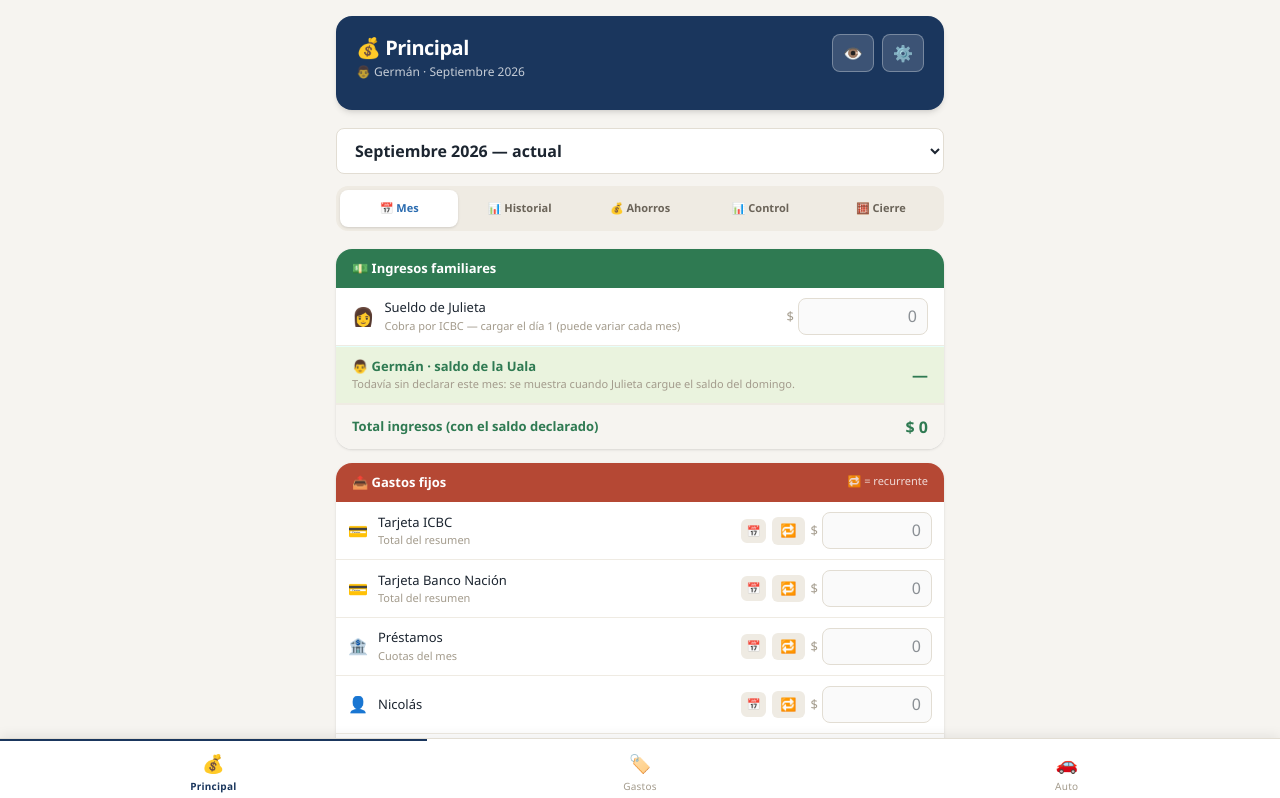
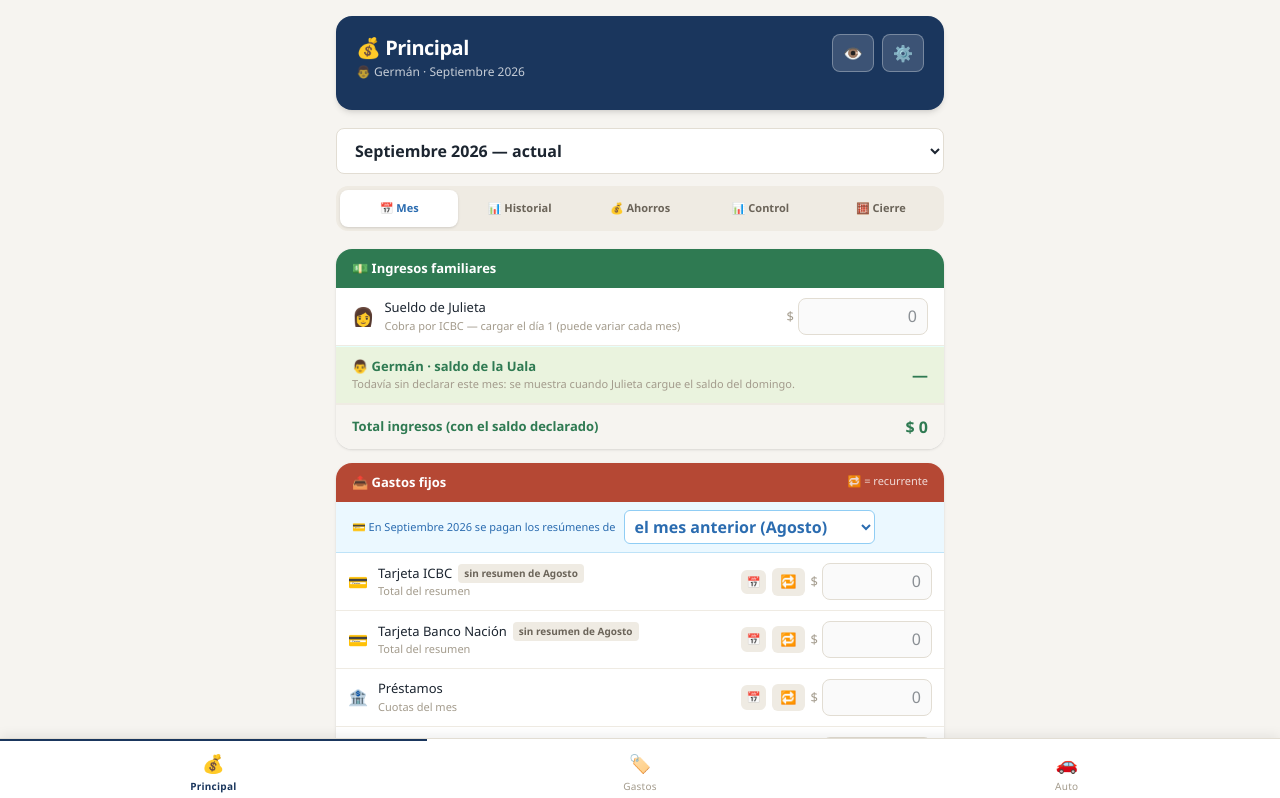
Before and after one commit to arg-sinid/GastosFamiliares, a React (Vite) app: page / in a window 1280 px wide. Shown: the top 798 px of the page. Built offline with nearby package versions, Linux system fonts and the light colour scheme.

Commit message:
v5.7: resumen de tarjeta se ve en el Principal en que se paga

```diff
--- a/src/App.jsx
+++ b/src/App.jsx
@@ -1,7 +1,7 @@
 import { useState, useEffect, useCallback, useRef } from 'react';
 import { storage } from './storage.js';
 import {
-  calcularTotalesTarjetas, calcularFilasControl, dedupePorId, EMPTY_DATA, setOcultarMontos, hoy,
+  calcularTotalesTarjetas, desfaseTarjetas, calcularFilasControl, dedupePorId, EMPTY_DATA, setOcultarMontos, hoy,
 } from './utils.js';
 import { SyncEngine } from './sync.js';
 import { SkeletonHero, SkeletonRow } from './components/ui.jsx';
@@ -113,7 +113,7 @@ export default function App() {
       // Las filas de la hoja "Control 2026" se calculan ACÁ con las mismas funciones
       // que usa la pantalla; el servidor no recalcula nada.
       buildExtra: (data) => {
-        const totalesTarjetas = calcularTotalesTarjetas(tarjetasRef.current, data.dolarTarjeta);
+        const totalesTarjetas = calcularTotalesTarjetas(tarjetasRef.current, data.dolarTarjeta, desfaseTarjetas(data.ajustes));
         const ctx = { monthly:data.monthly, gastosRecurrentes:data.gastosRecurrentes, totalesTarjetas,
           uberDiDi:data.uberDiDi, zapiaData:zapiaRef.current, saldoJulieta:data.saldoJulieta, hoyStr:hoy() };
         return { filasControl: calcularFilasControl(ctx, new Date().toLocaleString('es-AR')) };
--- a/src/apps/ControlGastos.jsx
+++ b/src/apps/ControlGastos.jsx
@@ -1,7 +1,7 @@
 import { useState } from 'react';
 import { BarChart, Bar, XAxis, YAxis, Tooltip, Legend, ResponsiveContainer, CartesianGrid, LineChart, Line } from 'recharts';
 import {
-  n, $$, fmtK, getKey, fmtKey, monthOpts, hoy, uid, fmtDate, VENCIMIENTO_MES_SIGUIENTE_DEFECTO,
+  n, $$, fmtK, getKey, fmtKey, monthOpts, hoy, uid, fmtDate, VENCIMIENTO_MES_SIGUIENTE_DEFECTO, desfaseTarjetas, mesDesplazado,
   calcularTotalesTarjetas, ultimoSaldoDelMes, estadoUala, gastosZapiaDe, calcularAhorroManual, listarVencimientos, agruparPendientes,
   calcularResultadoMensual, calcularTotalesMes, resolverMes, GASTOS_FIJOS_KEYS,
 } from '../utils.js';
@@ -190,7 +190,11 @@ export default function ControlGastos({ appData, saveData, zapiaData, tarjetasDa
   const ahorroMovimientos = appData.ahorroMovimientos || [];
   const saldoJulieta = appData.saldoJulieta || {};
 
-  const totalesTarjetas = calcularTotalesTarjetas(tarjetasData, dolarTarjetaMap);
+  // Los resúmenes de tarjeta se pagan después: con desfase 1, el Principal de noviembre usa el resumen de octubre.
+  const desfase = desfaseTarjetas(appData.ajustes);
+  const mesResumen = mesDesplazado(selKey, -desfase);
+  const totalesTarjetas = calcularTotalesTarjetas(tarjetasData, dolarTarjetaMap, desfase);
+  const cambiarDesfase = (v) => saveData({ ...appData, ajustes: { ...(appData.ajustes || {}), tarjetaDesfase: Number(v) } });
   // Contexto único: TODAS las pantallas y la hoja Control calculan con esto.
   const ctx = { monthly:allData, gastosRecurrentes:recurrentes, totalesTarjetas, uberDiDi, zapiaData, saldoJulieta, hoyStr:hoy() };
 
@@ -359,6 +363,14 @@ export default function ControlGastos({ appData, saveData, zapiaData, tarjetasDa
             <div className="bg-negative text-white px-4 py-2.5 font-bold text-[13px] flex justify-between">
               <span>📤 Gastos fijos</span><span className="text-[11px] opacity-80 font-normal">🔁 = recurrente</span>
             </div>
+            <div className="px-4 py-2 bg-[#EBF8FF] border-b border-[#BEE3F8] text-[11px] text-tab-tarjetas flex items-center gap-2 flex-wrap">
+              <span>💳 En {fmtKey(selKey)} se pagan los resúmenes de</span>
+              <select value={desfase} onChange={e=>cambiarDesfase(e.target.value)}
+                className="border-[1.5px] border-[#90CDF4] rounded-md bg-white text-tab-tarjetas font-bold text-[11px] px-1.5 py-1">
+                <option value={1}>el mes anterior ({fmtKey(mesDesplazado(selKey,-1)).split(' ')[0]})</option>
+                <option value={0}>el mismo mes ({fmtKey(selKey).split(' ')[0]})</option>
+              </select>
+            </div>
             {GASTOS_CONFIG.map((g, i) => {
               const isRec  = recurrentes[g.key] !== undefined;
               const fromCard = (g.key==='icbc'||g.key==='bna') && (totalesTarjetas[selKey]?.[g.key] !== undefined);
@@ -370,7 +382,8 @@ export default function ControlGastos({ appData, saveData, zapiaData, tarjetasDa
                     <div className="flex-1">
                       <div className="flex items-center gap-1.5 flex-wrap">
                         <span className="text-[13px] text-ink font-medium">{g.label}</span>
-                        {fromCard && <span className="text-[10px] bg-[#BEE3F8] text-tab-tarjetas rounded px-1.5 py-0.5 font-bold">💳 de Gastos</span>}
+                        {fromCard && <span className="text-[10px] bg-[#BEE3F8] text-tab-tarjetas rounded px-1.5 py-0.5 font-bold">💳 resumen de {fmtKey(mesResumen).split(' ')[0]}</span>}
+                        {(g.key==='icbc'||g.key==='bna') && !fromCard && <span className="text-[10px] bg-border-soft text-muted rounded px-1.5 py-0.5 font-bold">sin resumen de {fmtKey(mesResumen).split(' ')[0]}</span>}
                         {!fromCard && isRec && <span className="text-[10px] bg-accent-soft text-accent-strong rounded px-1.5 py-0.5 font-bold">🔁 fijo</span>}
                       </div>
                       {g.hint && !fromCard && <div className="text-[11px] text-muted-light">{g.hint}</div>}
--- a/src/apps/Gastos.jsx
+++ b/src/apps/Gastos.jsx
@@ -2,7 +2,7 @@ import { useState, useEffect } from 'react';
 import { BarChart, Bar, XAxis, YAxis, Tooltip, Legend, ResponsiveContainer, CartesianGrid } from 'recharts';
 import {
   $$, n, fmtK, getKey, fmtKey, getMonday, weekDates, dateStr, fmtDate, monthOpts,
-  itemsDelMes, itemsDeLaSemana, agruparItems, calcularTotalesTarjetas, resolverMes, esCategoriaAuto,
+  itemsDelMes, itemsDeLaSemana, agruparItems, calcularTotalesTarjetas, resolverMes, esCategoriaAuto, desfaseTarjetas, mesDesplazado, fechaVencimiento,
 } from '../utils.js';
 import {
   categorizarNuevos, emojiCorrectoParaCategoria, TIPOS_FINANCIEROS,
@@ -245,7 +245,7 @@ export default function Gastos({ zapiaData, tarjetasData, appData, saveData, onR
   const sortedGrupos = Object.entries(agruparItems(items, categories)).sort((a,b)=>b[1].total-a[1].total);
 
   // Fijos del Principal: solo lectura acá (se editan en Principal).
-  const totalesTarjetas = calcularTotalesTarjetas(tarjetasData, dolarMap);
+  const totalesTarjetas = calcularTotalesTarjetas(tarjetasData, dolarMap, desfaseTarjetas(appData.ajustes));
   const fijos = resolverMes(appData.monthly || {}, appData.gastosRecurrentes || {}, totalesTarjetas, selMes).gastos;
   const FIJOS = [['prestamos','🏦 Préstamos'],['nicolas','👤 Nicolás'],['segundo','👤 Segundo'],['alquiler','🏠 Alquiler']].filter(([k]) => n(fijos[k]) > 0);
 
@@ -523,6 +523,12 @@ export default function Gastos({ zapiaData, tarjetasData, appData, saveData, onR
               <div className="px-4 py-3.5">
                 <div className="text-[10px] text-muted-light uppercase font-bold tracking-wide">Total del resumen</div>
                 <div className="text-[26px] font-extrabold text-ink tracking-tight mb-2.5 tabular-nums">{$$(sum(movs))}</div>
+                {(() => {
+                  const mesPrincipal = mesDesplazado(selMes, desfaseTarjetas(appData.ajustes));
+                  const v = (appData.vencimientos || {})[key.toLowerCase()];
+                  const vence = v && n(v.dia) ? fechaVencimiento(mesPrincipal, v.dia, !!v.mesSiguiente) : null;
+                  return <div className="text-[11px] text-tab-tarjetas font-semibold mb-2">🗓️ Entra en el Principal de {fmtKey(mesPrincipal).split(' ')[0]}{vence ? ` · vence ${vence.split('-').reverse().slice(0,2).join('/')}` : ''}</div>;
+                })()}
                 <div className="flex gap-2.5 text-[11px] text-muted flex-wrap">
                   <span>🛍️ Consumos {$$(sum(consumos))}</span>
                   {cuotas.length>0 && <span>🧾 Cuotas {$$(sum(cuotas))}</span>}
--- a/src/sync.js
+++ b/src/sync.js
@@ -6,7 +6,7 @@
 // reintenta. Nunca se pisa un cambio ajeno con una copia vieja.
 import { normalizarAppData } from './utils.js';
 
-const MAP_FIELDS  = ['monthly','categories','gastosRecurrentes','saldoJulieta','dolarTarjeta','autoDetalle','vencimientos','gastoVehiculo','pagosFijos'];
+const MAP_FIELDS  = ['monthly','categories','gastosRecurrentes','saldoJulieta','dolarTarjeta','autoDetalle','vencimientos','gastoVehiculo','pagosFijos','ajustes'];
 const LIST_FIELDS = { uberDiDi:'fecha', ahorroMovimientos:null, vehiculos:null }; // campo de orden desc (o null)
 
 const isPlain = v => v !== null && typeof v === 'object' && !Array.isArray(v);
--- a/src/utils.js
+++ b/src/utils.js
@@ -49,7 +49,7 @@ export const mesesAtras = (mesKey, cantidad) => {
 export const EMPTY_DATA = () => ({
   monthly:{}, categories:{}, uberDiDi:[], gastosRecurrentes:{},
   saldoJulieta:{}, dolarTarjeta:{}, ahorroMovimientos:[], autoDetalle:{},
-  vencimientos:{}, vehiculos:[], gastoVehiculo:{}, pagosFijos:{},
+  vencimientos:{}, vehiculos:[], gastoVehiculo:{}, pagosFijos:{}, ajustes:{},
 });
 export const normalizarAppData = (d) => {
   const e = EMPTY_DATA(), x = d || {};
@@ -59,7 +59,7 @@ export const normalizarAppData = (d) => {
     dolarTarjeta: x.dolarTarjeta||e.dolarTarjeta, ahorroMovimientos: x.ahorroMovimientos||e.ahorroMovimientos,
     autoDetalle: x.autoDetalle||e.autoDetalle,
     vencimientos: x.vencimientos||e.vencimientos, vehiculos: x.vehiculos||e.vehiculos, gastoVehiculo: x.gastoVehiculo||e.gastoVehiculo,
-    pagosFijos: x.pagosFijos||e.pagosFijos,
+    pagosFijos: x.pagosFijos||e.pagosFijos, ajustes: x.ajustes||e.ajustes,
   };
 };
 
@@ -170,16 +170,24 @@ export const conciliarGerman = ({ bruto, gastos, aportes, efectivo }) => ({
 // ── Tarjetas ─────────────────────────────────────────────────────────
 export const montoEnPesos = (m, dolar) => m.moneda === 'USD' ? m.importe * dolar : m.importe;
 
-export const calcularTotalesTarjetas = (movimientos, dolarTarjetaMap) => {
+// Los resúmenes de tarjeta se etiquetan con el mes en que se hicieron los gastos (p. ej. octubre) pero se pagan
+// después. `desfase` = cuántos meses después se paga: con 1, el resumen de octubre cuenta en el Principal de
+// NOVIEMBRE (vence en diciembre). Por defecto es 1 (ver `ajustes.tarjetaDesfase`).
+export const TARJETA_DESFASE_DEFECTO = 1;
+export const desfaseTarjetas = (ajustes) => (ajustes && ajustes.tarjetaDesfase != null) ? Math.max(0, Math.round(n(ajustes.tarjetaDesfase))) : TARJETA_DESFASE_DEFECTO;
+
+// Devuelve los totales por mes de PRINCIPAL (mes del resumen + desfase).
+export const calcularTotalesTarjetas = (movimientos, dolarTarjetaMap, desfase = 0) => {
   const out = {};
   (movimientos||[]).forEach(m => {
     if (!m.mes || !m.tarjeta) return;
     const t = m.tarjeta.toLowerCase();
     const key = t === 'icbc' ? 'icbc' : t === 'bna' ? 'bna' : null;
     if (!key) return;
-    const dolar = n(dolarTarjetaMap?.[m.mes]) || 0;
-    if (!out[m.mes]) out[m.mes] = {};
-    out[m.mes][key] = (out[m.mes][key] || 0) + montoEnPesos(m, dolar);
+    const dolar = n(dolarTarjetaMap?.[m.mes]) || 0;                 // el dólar es del mes del resumen
+    const destino = desfase ? mesDesplazado(m.mes, desfase) : m.mes;
+    if (!out[destino]) out[destino] = {};
+    out[destino][key] = (out[destino][key] || 0) + montoEnPesos(m, dolar);
   });
   return out;
 };
@@ -358,10 +366,10 @@ export const vehiculoDeGasto = (gastoId, gastoVehiculo, vehiculos) => {
 export const esCategoriaAuto = (categoria) => Object.values(GRUPOS_AUTO).some(g => g.categorias.includes(categoria));
 
 // ── Pagos de vencimientos y saldo vivo de la Uala ───────────────────
-const sumarMes = (key, delta) => { const [y, m] = key.split('-').map(Number); return getKey(new Date(y, m - 1 + delta, 1)); };
+export const mesDesplazado = (key, delta) => { const [y, m] = key.split('-').map(Number); return getKey(new Date(y, m - 1 + delta, 1)); };
 // Un vencimiento aparece desde el 25 del mes anterior al de su fecha (cuando llegan los resúmenes) y se
 // oculta cuando se paga o pasa.
-export const ventanaVencimiento = (fechaVenc) => `${sumarMes(fechaVenc.slice(0,7), -1)}-25`;
+export const ventanaVencimiento = (fechaVenc) => `${mesDesplazado(fechaVenc.slice(0,7), -1)}-25`;
 
 // Todos los pagos programados de los meses dados (cada uno con su fecha real de vencimiento, sin importar de
 // qué mes de Principal vienen). Estado: pagado = marcado a mano (fecha de pago = cuando se marcó) o ya pasó
```
Also changed, not shown: 3 other files (tests, documents, lock files or other folders).
